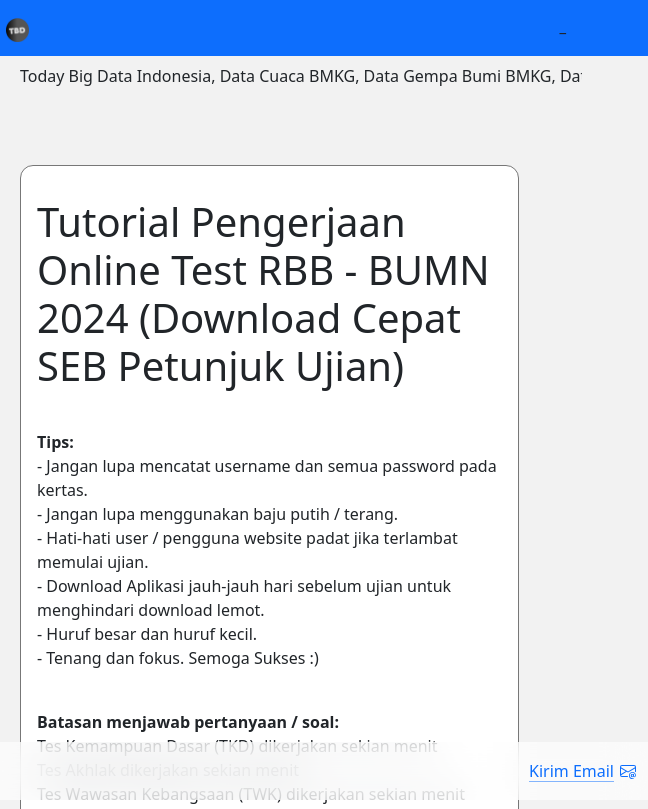
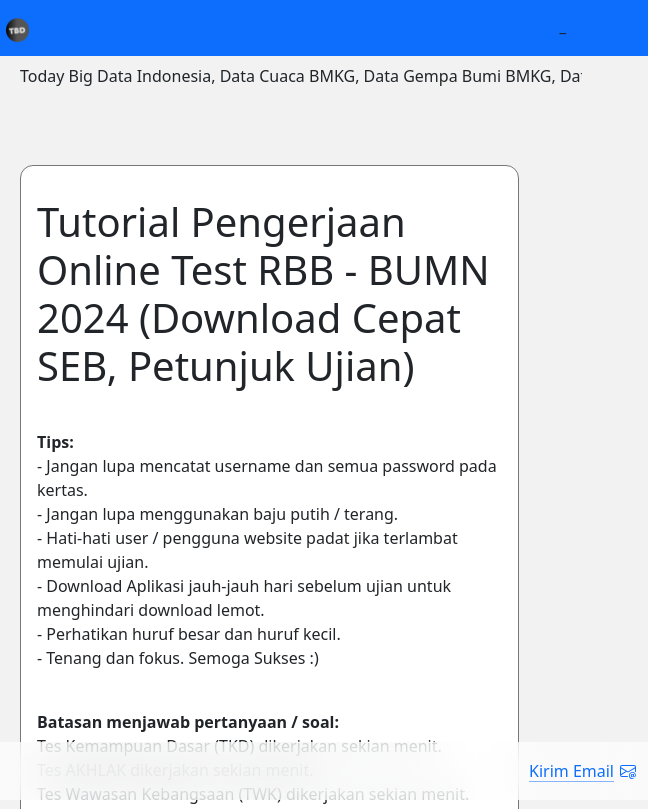
Before and after one commit to belajarkelompok/todaybigdata, a plain HTML site: page bumn2024.html in a window 1280 px wide. Shown: the top 809 px of the page, 632-1280 px from the left. Drawn offline with nearby package versions, Linux system fonts and the light colour scheme.

Commit message:
Update bumn2024.html

```diff
--- a/bumn2024.html
+++ b/bumn2024.html
@@ -207,9 +207,9 @@
 			<div class="card-body">
 				<p class="card-text">
 
-<p><h1>Tutorial Pengerjaan Online Test RBB - BUMN 2024 (Download Cepat SEB Petunjuk Ujian)</h1></p>
-<p><br><strong>Tips:</strong><br>- Jangan lupa mencatat username dan semua password pada kertas.<br>- Jangan lupa menggunakan baju putih / terang.<br>- Hati-hati user / pengguna website padat jika terlambat memulai ujian.<br>- Download Aplikasi jauh-jauh hari sebelum ujian untuk menghindari download lemot.<br>- Huruf besar dan huruf kecil.<br>- Tenang dan fokus. Semoga Sukses :)</p>
-<p><br><strong>Batasan menjawab pertanyaan / soal:</strong><br>Tes Kemampuan Dasar (TKD) dikerjakan sekian menit<br>Tes Akhlak dikerjakan sekian menit<br>Tes Wawasan Kebangsaan (TWK) dikerjakan sekian menit</p>
+<p><h1>Tutorial Pengerjaan Online Test RBB - BUMN 2024 (Download Cepat SEB, Petunjuk Ujian)</h1></p>
+<p><br><strong>Tips:</strong><br>- Jangan lupa mencatat username dan semua password pada kertas.<br>- Jangan lupa menggunakan baju putih / terang.<br>- Hati-hati user / pengguna website padat jika terlambat memulai ujian.<br>- Download Aplikasi jauh-jauh hari sebelum ujian untuk menghindari download lemot.<br>- Perhatikan huruf besar dan huruf kecil.<br>- Tenang dan fokus. Semoga Sukses :)</p>
+<p><br><strong>Batasan menjawab pertanyaan / soal:</strong><br>Tes Kemampuan Dasar (TKD) dikerjakan sekian menit.<br>Tes AKHLAK dikerjakan sekian menit.<br>Tes Wawasan Kebangsaan (TWK) dikerjakan sekian menit.</p>
 <p>&nbsp;</p>
 <p><strong>Video Tutorial Pengerjaan Online Test RBB:</strong><br>Backup: <a target="_blank" rel="noopener noreferrer" href="https://youtu.be/5zMOKdXUptk">https://youtu.be/5zMOKdXUptk</a></p>
 <p>Sumber: <a target="_blank" rel="noopener noreferrer" href="https://www.youtube.com/watch?v=rgZs9T9X6FY">https://www.youtube.com/watch?v=rgZs9T9X6FY</a><br>&nbsp;</p>
```
